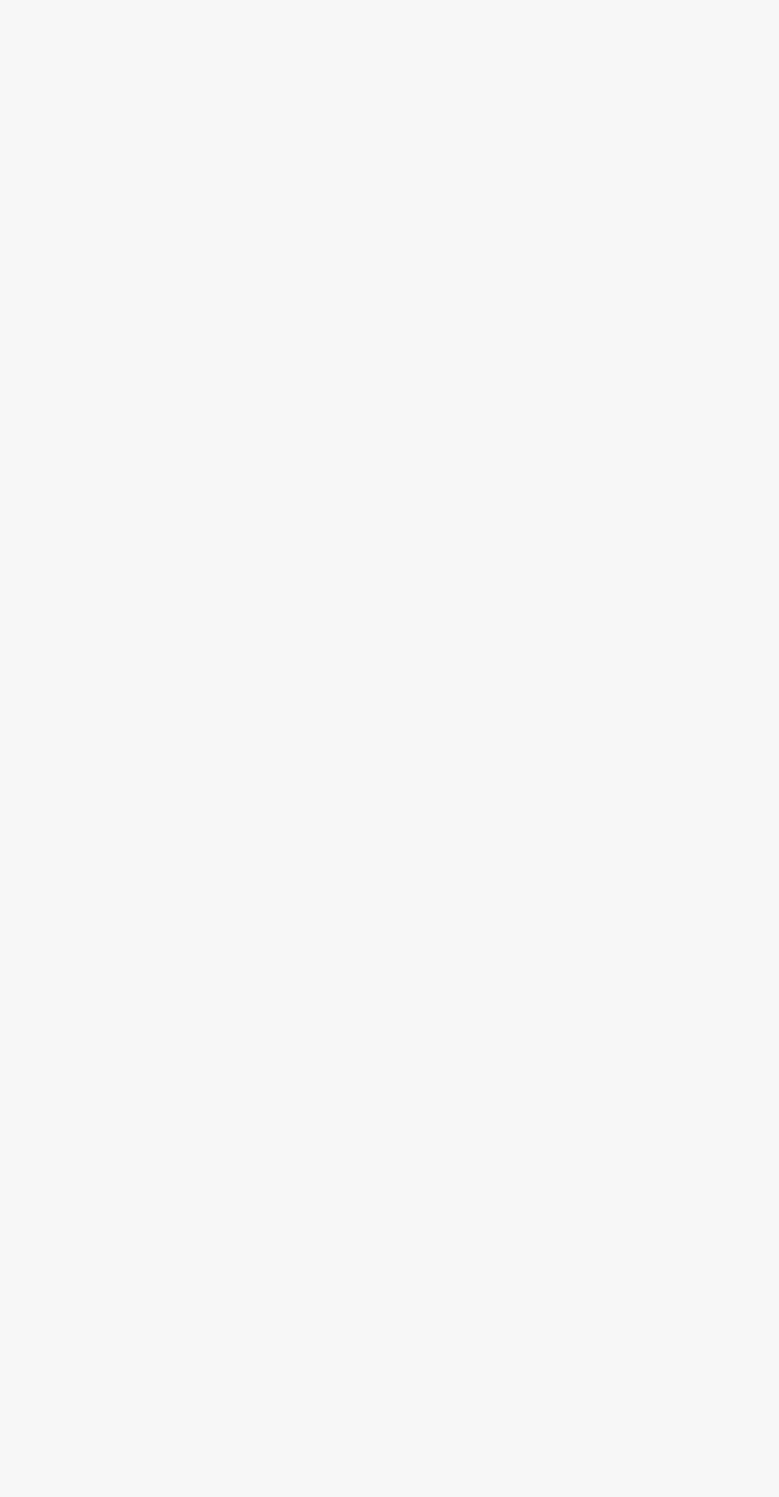
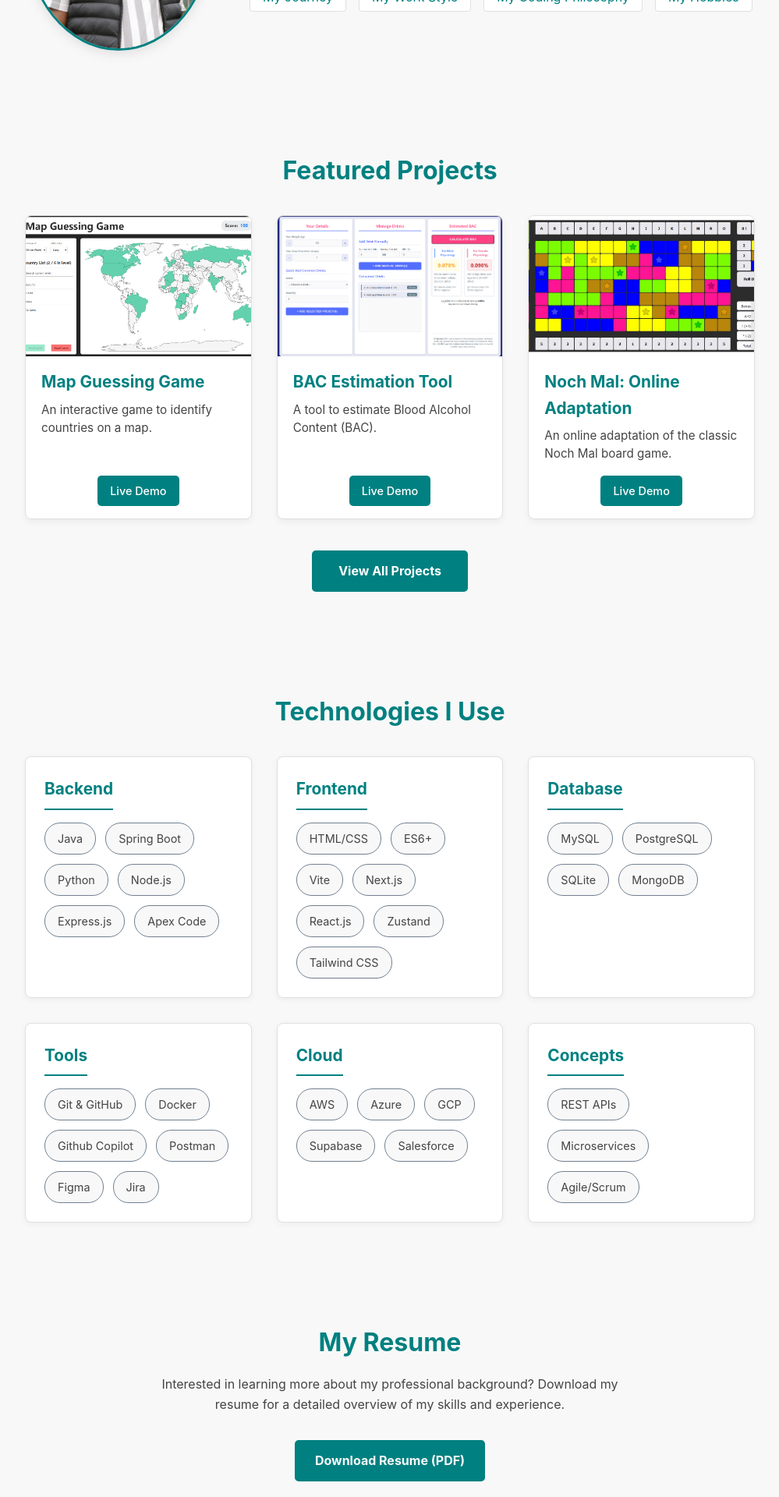
Before and after one commit to FabHaguma/my_portfolio, a React (Vite) app: page / in a window 1280 px wide. Shown: the part 400-2320 px from the top of the page at 78% size, without its empty margins (140-1139 px from the left). Before the commit the page ends 800 px from the top, so only its background shows below. Built offline with nearby package versions, Linux system fonts and the light colour scheme.

Commit message:
vite configuration changed

```diff
--- a/src/components/navigation/Resume.jsx
+++ b/src/components/navigation/Resume.jsx
@@ -3,7 +3,7 @@
 import './Resume.css';
 
 const Resume = () => {
-  const resumePdfPath = '/my_portfolio/FabriceHaguma_Resume.pdf'; // Path relative to the deployed site's root
+  const resumePdfPath = '/FabriceHaguma_Resume.pdf'; // Path relative to the deployed site's root
 
   return (
     <section id="resume" className="page-section resume-section">
--- a/src/data/projectsData.js
+++ b/src/data/projectsData.js
@@ -31,6 +31,16 @@
   },
   {
     id: 3,
+    name: "Noch Mal: Online Adaptation",
+    description: "An adaptation of a multiplayer board game that allows players to enjoy the classic Noch Mal game online. It features real-time gameplay, of rolling dice to strategically place numbers on a grid, aiming to complete rows and columns for points. Players can join games, track their scores. The game is designed to be user-friendly and engaging, with a focus on smooth gameplay and an intuitive interface.",
+    smallDescription: "An online adaptation of the classic Noch Mal board game.",
+    technologies: ["React", "Node.js", "Express", "Socket.IO", "Vanilla CSS"],
+    liveDemoLink: "https://nochmal.haguma.com/",
+    sourceCodeLink: "https://github.com/FabHaguma/nochmal-online",
+    screenshot: projectAScreenshot,
+  },
+  {
+    id: 4,
     name: "Prompt Gallery",
     description: "This web application allows users to explore and interact with a collection of AI-generated prompts. Users can browse through various categories, view prompt details, and save their favorite prompts for later use. The application is built with a focus on user experience, featuring smooth navigation and an intuitive interface.",
     smallDescription: "A gallery to explore AI-generated prompts.",
@@ -39,16 +49,7 @@
     sourceCodeLink: "https://github.com/FabHaguma/prompt-gallery",
     screenshot: projectCScreenshot,
   },
-  {
-    id: 4,
-    name: "Noch Mal: Online Adaptation",
-    description: "An adaptation of a multiplayer board game that allows players to enjoy the classic Noch Mal game online. It features real-time gameplay, of rolling dice to strategically place numbers on a grid, aiming to complete rows and columns for points. Players can join games, track their scores. The game is designed to be user-friendly and engaging, with a focus on smooth gameplay and an intuitive interface.",
-    smallDescription: "An online adaptation of the classic Noch Mal board game.",
-    technologies: ["React", "Node.js", "Express", "Socket.IO", "Vanilla CSS"],
-    liveDemoLink: "https://nochmal.haguma.com/",
-    sourceCodeLink: "https://github.com/FabHaguma/nochmal-online",
-    screenshot: projectAScreenshot,
-  },
+
   // {
   //   id: 5,
   //   name: "Project Delta",
--- a/src/main.jsx
+++ b/src/main.jsx
@@ -9,7 +9,7 @@
 
 ReactDOM.createRoot(document.getElementById('root')).render(
   <React.StrictMode>
-    <BrowserRouter basename="/my_portfolio/">
+    <BrowserRouter basename="/">
       <ThemeProvider>
         <App />
       </ThemeProvider>
--- a/vite.config.js
+++ b/vite.config.js
@@ -5,5 +5,5 @@
 // https://vitejs.dev/config/
 export default defineConfig({
   plugins: [react()],
-  base: '/my_portfolio/'
+  base: '/'
 })
```
Also changed, not shown: 1 other file (tests, documents, lock files or other folders).
